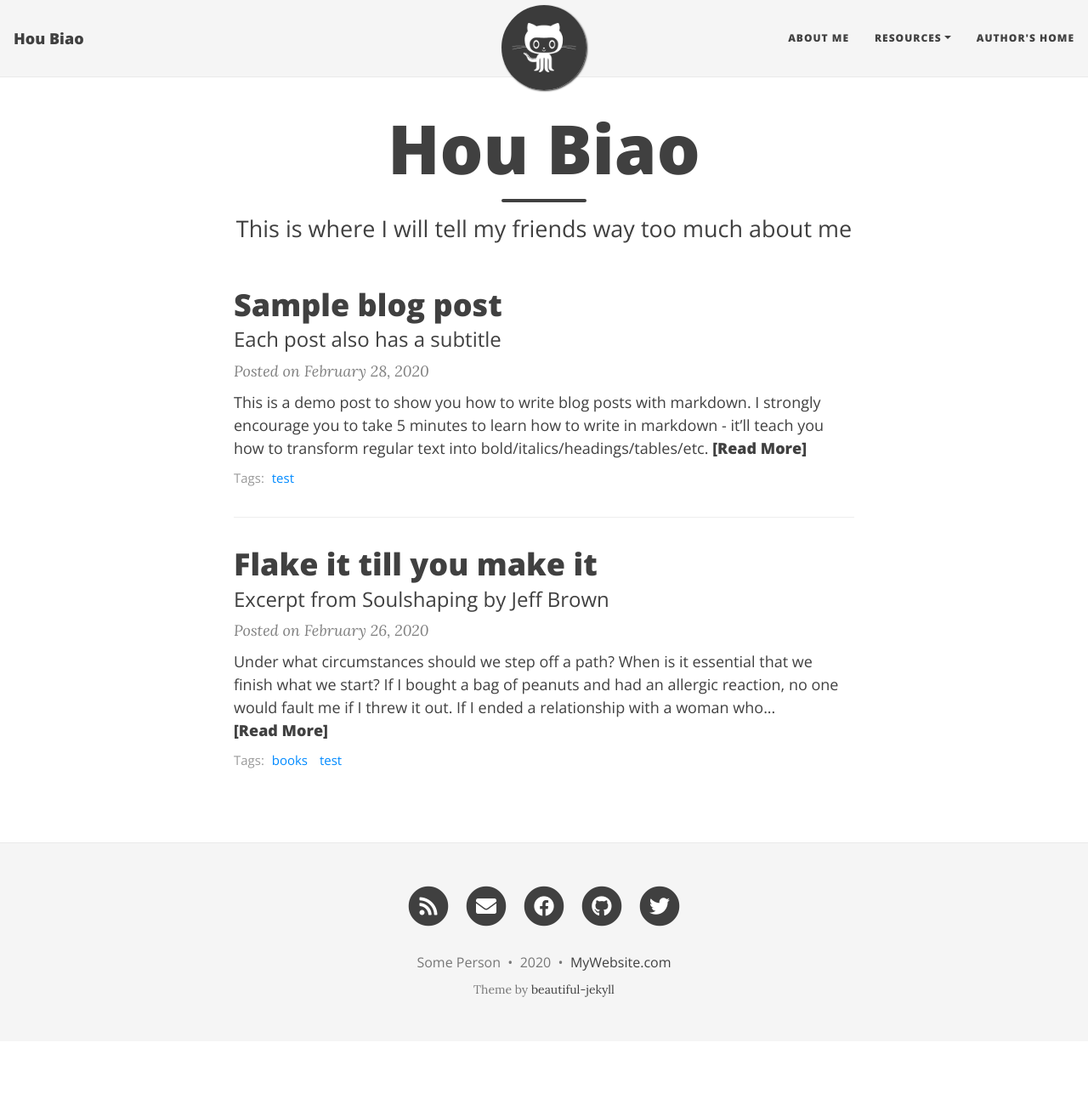
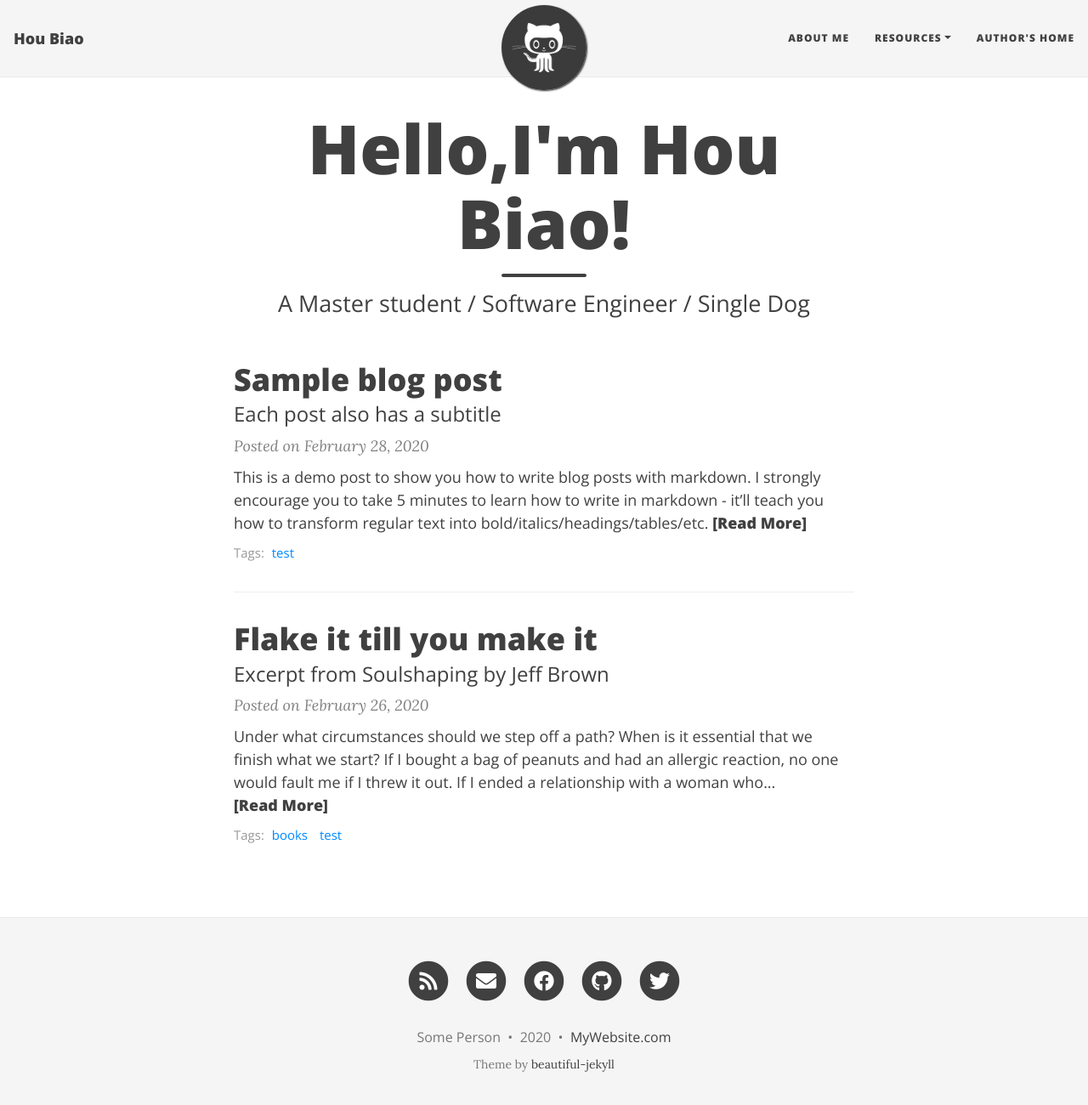
Before and after one commit to hulanwin/hulanwin.github.io, a Jekyll site: the page built from index.html, in a window 1280 px wide and 1313 px high. Shown: the top 1300 px of the window at 85% size. Built offline with Jekyll 4.4.1, drawn with Linux system fonts in a browser that asks for light colours; nearby versions of some CDN libraries; the list of posts is cut into pages by our own code.

Commit message:
Update index.html

```diff
--- a/index.html
+++ b/index.html
@@ -1,5 +1,5 @@
 ---
 layout: home
-title: Hou Biao
-subtitle: This is where I will tell my friends way too much about me
+title: Hello,I'm Hou Biao!
+subtitle: A Master student / Software Engineer / Single Dog
 ---
```
